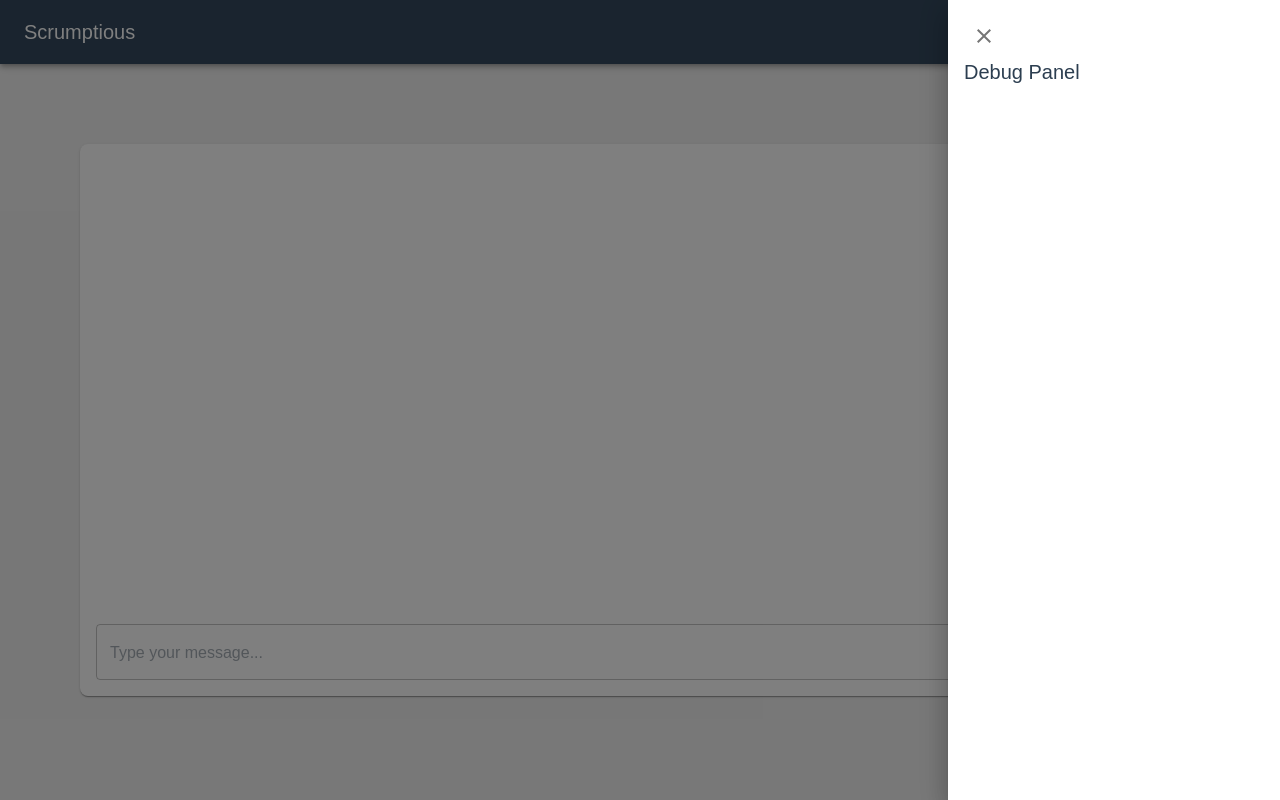
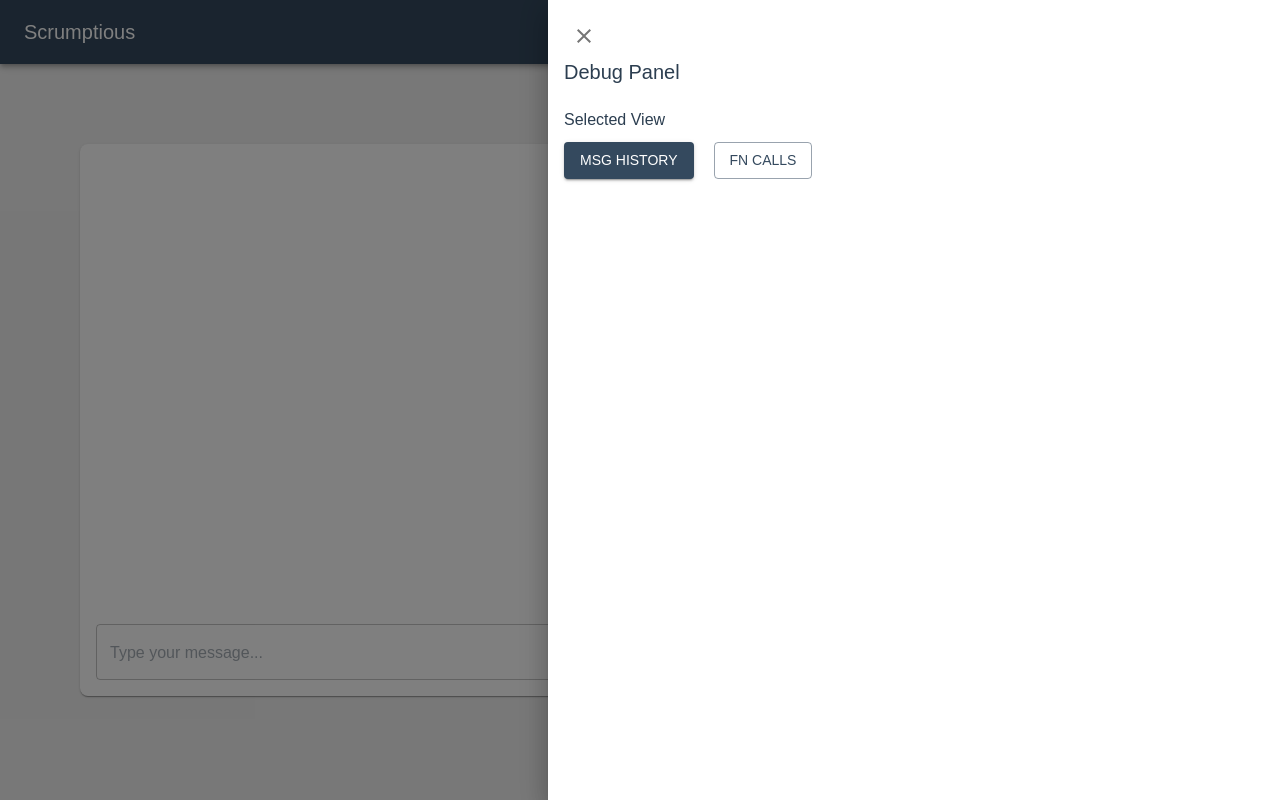
Before and after one commit to devinsuy/Enterprise-RAG, a React (Create React App) app in the folder application/web-app/: page / in a window 1280 px wide. Both pictures are taken after a click on the button "OPEN DEBUG PANEL". Built offline with nearby package versions, Linux system fonts and the light colour scheme.

Commit message:
Build out debug panel

```diff
--- a/application/web-app/src/components/DebugPanel.tsx
+++ b/application/web-app/src/components/DebugPanel.tsx
@@ -1,21 +1,55 @@
-import React from 'react'
-import { Drawer, Typography, IconButton } from '@mui/material'
+import React, { useState } from 'react'
+import { Drawer, Typography, IconButton, Button } from '@mui/material'
 import CloseIcon from '@mui/icons-material/Close'
+import { useChat } from 'hooks/useChat'
+import { type ToolUseContent } from 'types'
 
 interface DebugPanelProps {
   open: boolean
   onClose: () => void
 }
 
+type DebugView = 'History' | 'ToolCalls'
+
 export const DebugPanel = ({ open, onClose }: DebugPanelProps) => {
+  const { tabs, activeTab } = useChat()
+  const [selectedView, setSelectedView] = useState<DebugView>('History')
+
   return (
       <Drawer anchor="right" open={open} onClose={onClose}>
-        <div style={{ width: 300, padding: 16 }}>
+        <div style={{ width: '700px', padding: 16 }}>
           <IconButton onClick={onClose}>
             <CloseIcon />
           </IconButton>
           <Typography variant="h6">Debug Panel</Typography>
-          {/* Add your debug information here */}
+
+          <div style={{ marginTop: '20px' }}>
+            <Typography variant="body1" sx={{ marginBottom: '10px' }}>Selected View</Typography>
+
+            <Button onClick={() => { setSelectedView('History') }} variant={selectedView === 'History' ? 'contained' : 'outlined'} sx={{ marginRight: '20px' }}>Msg History</Button>
+            <Button onClick={() => { setSelectedView('ToolCalls') }} variant={selectedView === 'ToolCalls' ? 'contained' : 'outlined'}>FN Calls</Button>
+          </div>
+
+          {selectedView === 'History' && tabs[activeTab].chatHistory.map((message, i) => {
+            return message.content.map((msgContent) => {
+              if (msgContent.type === 'tool_use' || msgContent.type === 'tool_result') {
+                return undefined
+              }
+              return <Typography key={i} sx={{ paddingBottom: '30px' }} variant="body1" className={message.role === 'assistant' ? 'llm-message' : 'user-message'}>{JSON.stringify(message.content, null, 2)}</Typography>
+            })
+          })}
+
+          {selectedView === 'ToolCalls' && tabs[activeTab].fnCalls.map((promptFnCalls, i) => {
+            return (<>
+              <Typography key={i} variant='body1'>{promptFnCalls.user_prompt}</Typography>
+              {promptFnCalls.fn_calls.map((fnMsg, j) => {
+                if (fnMsg.type !== 'tool_use') {
+                  return undefined
+                }
+                return <Typography key={`${i}-${j}`} variant="body1">{JSON.stringify((fnMsg as ToolUseContent).input)}</Typography>
+              })}
+            </>)
+          })}
         </div>
       </Drawer>
   )
--- a/application/web-app/src/hooks/useChat.tsx
+++ b/application/web-app/src/hooks/useChat.tsx
@@ -1,5 +1,5 @@
 import React, { createContext, useContext, useState, type ReactNode, type FC } from 'react'
-import { type ChatHistoryResponse, type LLMMessage, type ChatMessage } from '../types'
+import { type ChatHistoryResponse, type LLMMessage, type ChatMessage, type PromptFnCalls } from '../types'
 import axios from 'axios'
 import { API_ENDPOINTS } from 'config'
 
@@ -7,6 +7,7 @@ interface ChatTab {
   id: number
   messages: ChatMessage[]
   chatHistory: LLMMessage[]
+  fnCalls: PromptFnCalls[]
 }
 
 interface ChatContextType {
@@ -27,7 +28,7 @@ interface ChatProviderProps {
 const getTimeStr = () => new Date().toLocaleTimeString([], { hour: '2-digit', minute: '2-digit' })
 
 export const ChatProvider: FC<ChatProviderProps> = ({ children }) => {
-  const [tabs, setTabs] = useState<ChatTab[]>([{ id: 0, messages: [], chatHistory: [] }])
+  const [tabs, setTabs] = useState<ChatTab[]>([{ id: 0, messages: [], chatHistory: [], fnCalls: [] }])
   const [activeTab, setActiveTab] = useState(0)
   const [loading, setLoading] = useState<boolean>(false)
 
@@ -46,7 +47,7 @@ export const ChatProvider: FC<ChatProviderProps> = ({ children }) => {
         prompt: text
       })
       console.log(JSON.stringify(response))
-      const { new_chat_history: newChatHistory, llm_response_text: llmResponseText } = response.data
+      const { new_chat_history: newChatHistory, llm_response_text: llmResponseText, fn_calls: fnCalls } = response.data
       const llmMsg = { user: 'LLM', text: llmResponseText, timestamp: getTimeStr() }
 
       // Update the current tab with the new messages and chat history
@@ -56,6 +57,7 @@ export const ChatProvider: FC<ChatProviderProps> = ({ children }) => {
           return {
             ...tab,
             messages: [...tab.messages, llmMsg],
+            fnCalls: [...tab.fnCalls, fnCalls],
             chatHistory: newChatHistory
           }
         })
@@ -68,7 +70,7 @@ export const ChatProvider: FC<ChatProviderProps> = ({ children }) => {
   }
 
   const addTab = () => {
-    setTabs(prevTabs => [...prevTabs, { id: prevTabs.length, messages: [], chatHistory: [] }])
+    setTabs(prevTabs => [...prevTabs, { id: prevTabs.length, messages: [], chatHistory: [], fnCalls: [] }])
   }
 
   const switchTab = (id: number) => {
```
Also changed, not shown: application/web-app/src/types.ts (+7 -0 lines).
